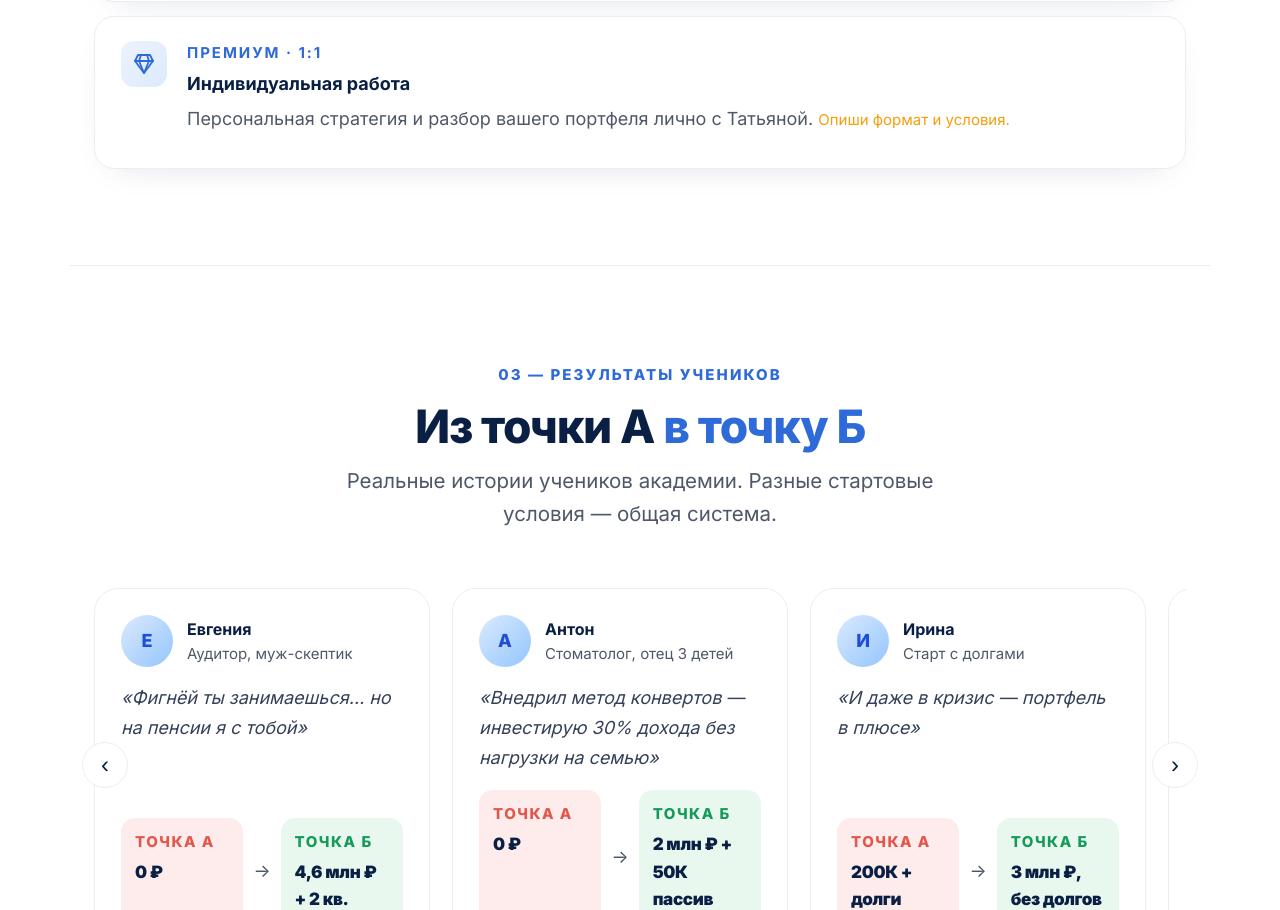
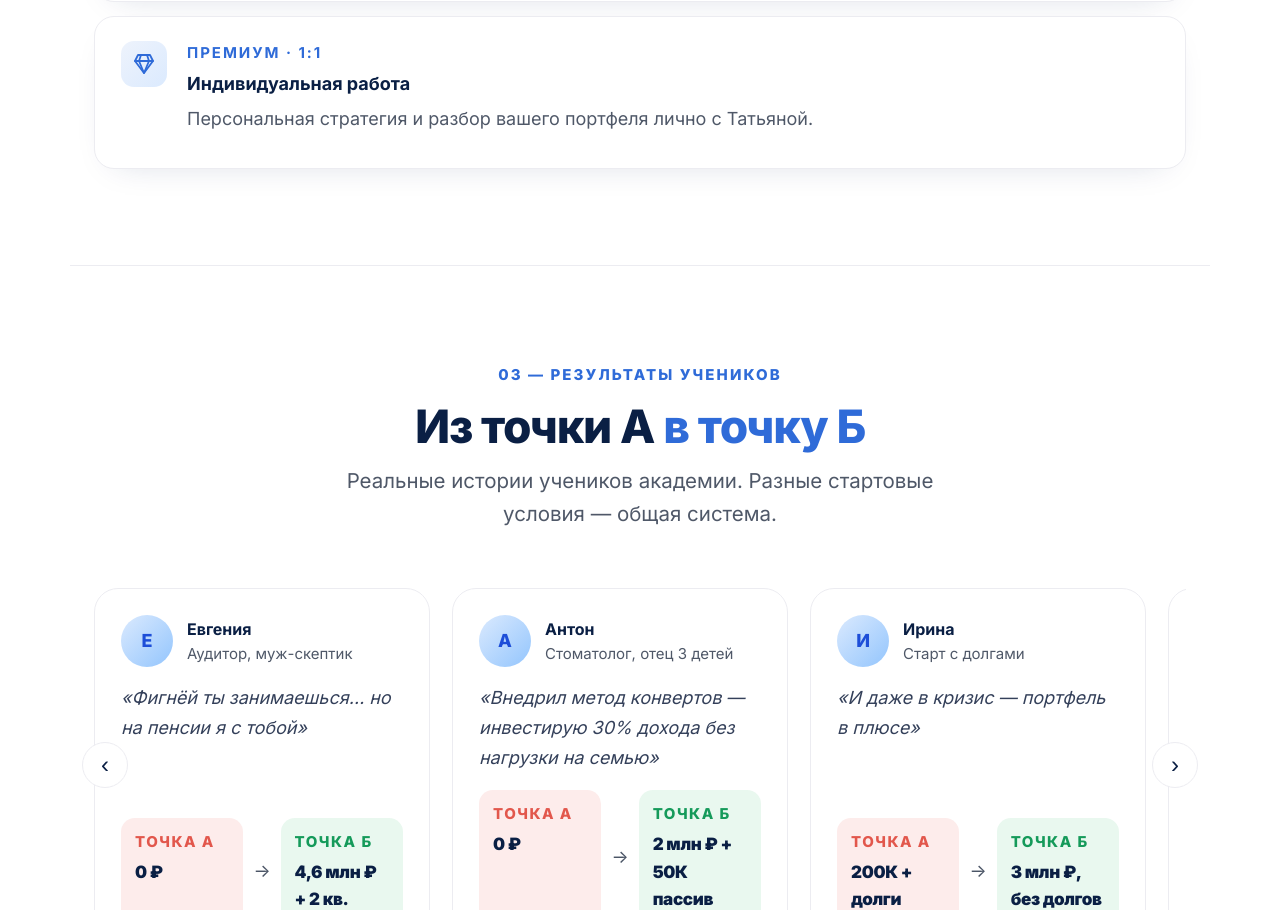
Before and after one commit to buneginatati/platform, a plain HTML site: page index.html in a window 1280 px wide. Shown: the part 4158-5068 px from the top of the page. Drawn offline with Linux system fonts and the light colour scheme.

Commit message:
Академия: убрал подсказку Опиши формат в карточке Индивидуальная работа
Co-Authored-By: Claude Opus 4.8 <noreply@anthropic.com>

```diff
--- a/index.html
+++ b/index.html
@@ -857,7 +857,7 @@ a:focus-visible,button:focus-visible,.seg-btn:focus-visible,.pm-tab:focus-visibl
 
       <div class="lad-item"><div class="ac-ic"><svg viewBox="0 0 24 24" fill="none" stroke="#2f6bd8" stroke-width="1.8" stroke-linecap="round" stroke-linejoin="round" width="24" height="24"><circle cx="9" cy="8" r="3"/><path d="M3.5 20a5.5 5.5 0 0 1 11 0"/><path d="M16 5.3a3 3 0 0 1 0 5.4M20.5 20a5.5 5.5 0 0 0-4-5.3"/></svg></div><div class="lad-c"><span class="mw">Сопровождение</span><h4>Проект Миллионы с Татьяной Бунегиной</h4><p>Долгосрочное сопровождение и сообщество, где система превращается в капитал. Здесь живут кейсы из блока Результаты.</p></div></div>
 
-      <div class="lad-item"><div class="ac-ic"><svg viewBox="0 0 24 24" fill="none" stroke="#2f6bd8" stroke-width="1.8" stroke-linecap="round" stroke-linejoin="round" width="24" height="24"><path d="M6 3h12l3 6-9 12L3 9l3-6Z"/><path d="M3 9h18M9 3 7 9l5 12M15 3l2 6-5 12"/></svg></div><div class="lad-c"><span class="mw">Премиум · 1:1</span><h4>Индивидуальная работа</h4><p>Персональная стратегия и разбор вашего портфеля лично с Татьяной. <span class="edit">Опиши формат и условия.</span></p></div></div>
+      <div class="lad-item"><div class="ac-ic"><svg viewBox="0 0 24 24" fill="none" stroke="#2f6bd8" stroke-width="1.8" stroke-linecap="round" stroke-linejoin="round" width="24" height="24"><path d="M6 3h12l3 6-9 12L3 9l3-6Z"/><path d="M3 9h18M9 3 7 9l5 12M15 3l2 6-5 12"/></svg></div><div class="lad-c"><span class="mw">Премиум · 1:1</span><h4>Индивидуальная работа</h4><p>Персональная стратегия и разбор вашего портфеля лично с Татьяной.</p></div></div>
 
     </div>
   </div>
```
